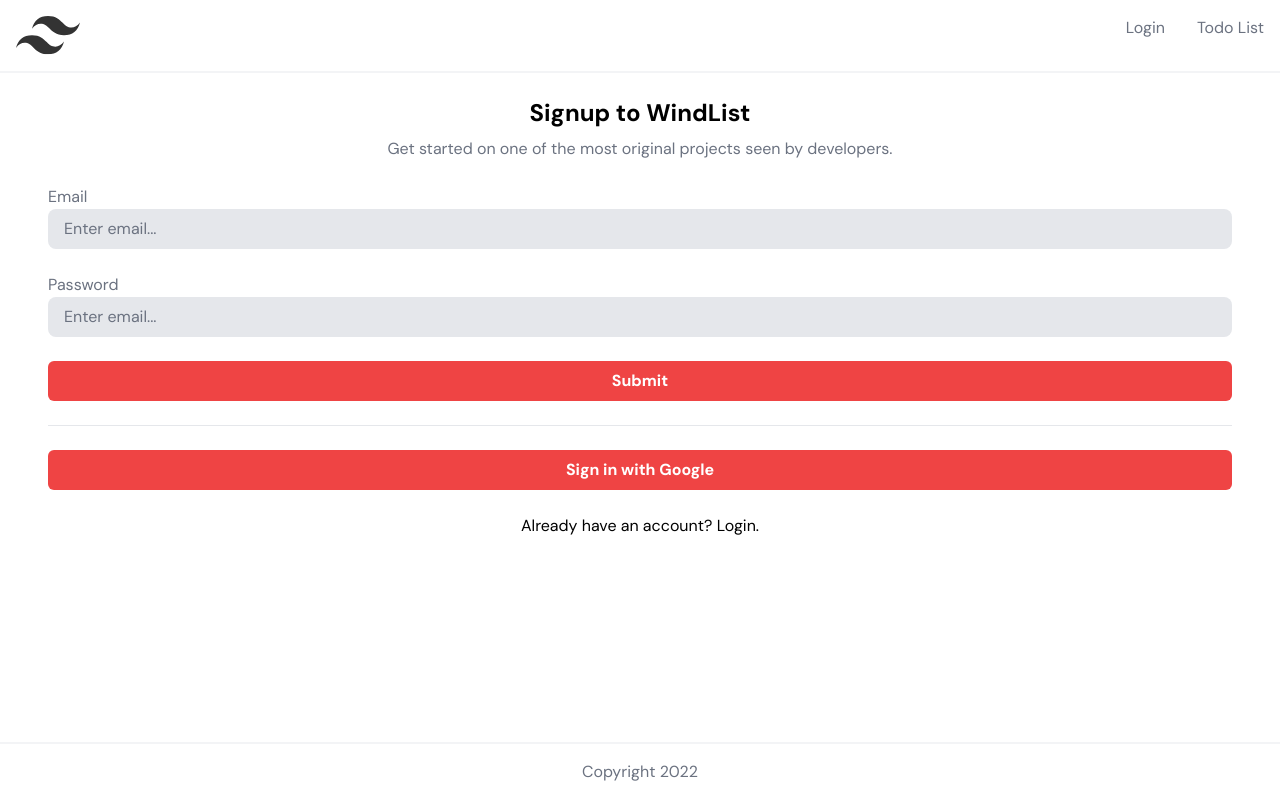
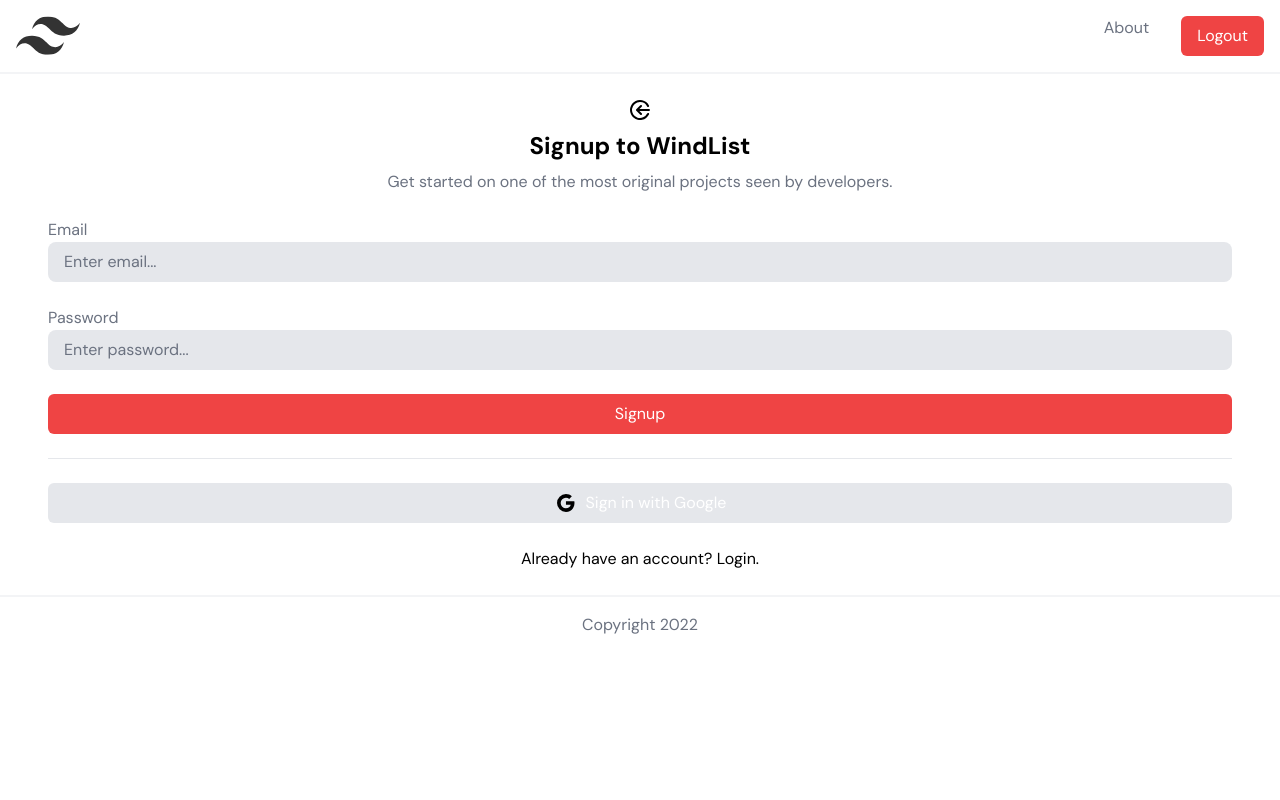
Before and after one commit to takuyadev/windlist-firebase, a React (Create React App) app: page /Login in a window 1280 px wide. Built offline with nearby package versions, Linux system fonts and the light colour scheme; no server answers.

Commit message:
Add authentication and organize modules

```diff
--- a/package.json
+++ b/package.json
@@ -3,6 +3,7 @@
   "version": "0.1.0",
   "private": true,
   "dependencies": {
+    "@iconscout/react-unicons": "^1.1.6",
     "@testing-library/jest-dom": "^5.16.4",
     "@testing-library/react": "^13.3.0",
     "@testing-library/user-event": "^13.5.0",
--- a/src/components/Button.js
+++ /dev/null
@@ -1,20 +0,0 @@
-function Button({ children, handleOnClick, icon, type, width }) {
-  return (
-    <button
-      className={`flex justify-center ease-in duration-100 w-${width} py-2 px-4 rounded-md bg-red-500 text-white font-bold hover:bg-red-900`}
-      onClick={handleOnClick}
-      type={type}
-    >
-        {icon && icon}
-        {children}
-    </button>
-  );
-}
-
-Button.defaultProps = {
-  children: "Default",
-  type: "button",
-  width: "auto"
-};
-
-export default Button;
--- /dev/null
+++ b/src/components/Buttons.js
@@ -0,0 +1,45 @@
+//Adjust any base classes by modifying this const variable
+const baseButtonClass = "flex justify-center gap-2 ease-in duration-100 py-2 px-4 rounded-md text-white border-font-bold"
+
+//Primary Button
+export function PrimaryButton(
+  { children, width, handleOnClick, icon, type }) {
+  return (
+    <button
+      className={`${baseButtonClass} w-${width}text-white bg-red-500 hover:bg-red-900`}
+      onClick={handleOnClick}
+      type={type}
+    >
+      {icon && icon}
+      {children}
+    </button>
+  );
+}
+
+PrimaryButton.defaultProps = {
+  children: "Default",
+  type: "button",
+  width: "auto",
+};
+
+
+// Secondary Button
+export function SecondaryButton(
+  { children, width, handleOnClick, icon, type }) {
+  return (
+    <button
+      className={`${baseButtonClass} w-${width} bg-gray-200 text-gray-900 hover:text-white hover:bg-gray-400`}
+      onClick={handleOnClick}
+      type={type}
+    >
+      {icon && icon}
+      {children}
+    </button>
+  );
+}
+
+SecondaryButton.defaultProps = {
+  children: "Default",
+  type: "button",
+  width: "auto",
+};
--- a/src/components/Footer.js
+++ b/src/components/Footer.js
@@ -1,6 +1,6 @@
 export default function Footer(){
     return (
-        <footer className="fixed bottom-0 w-full border-t-gray-100 border-t-2 text-gray-500 bg-white p-4 text-center ">
+        <footer className=" w-full border-t-gray-100 border-t-2 text-gray-500 bg-white p-4 text-center ">
             <p>Copyright 2022</p>
         </footer>
     )
--- a/src/components/Header.js
+++ b/src/components/Header.js
@@ -1,12 +1,22 @@
 import { Link } from 'react-router-dom'
+import { PrimaryButton } from './Buttons'
+import { submitLogout } from '../modules/HandleUserForm'
+import { getAuth} from "firebase/auth";
+import { AuthState } from '../modules/AuthCheck';
 
 function Header(){
+    const auth = getAuth();
+    AuthState(auth)
     return (
         <header className="sticky flex w-full p-4 justify-between border-b-2 border-b-gray-100 text-gray-500">
             <img className="w-16" src="./images/tailwind_logo.svg"/>
-            <nav className="flex gap-8 ">
-                <Link to="/Login">Login</Link>
-                <Link to="/TodoList">Todo List</Link>
+            <nav className="flex align-center gap-8 ">
+                <Link to="/About">
+                    About
+                </Link>
+                <PrimaryButton handleOnClick={()=>submitLogout(auth)}>
+                    Logout
+                </PrimaryButton>
             </nav>
         </header>
     )
--- /dev/null
+++ b/src/modules/AuthCheck.js
@@ -0,0 +1,13 @@
+import { onAuthStateChanged } from "firebase/auth";
+
+// Authentication logger
+export function AuthState(auth) {
+  onAuthStateChanged(auth, user => {
+    if (user) {
+      const uid = user.id;
+      console.log("Logged In");
+    } else {
+      console.log("Logged out");
+    }
+  });
+}
--- /dev/null
+++ b/src/modules/HandleUserForm.js
@@ -0,0 +1,70 @@
+import { provider } from "../firebase.config.js";
+import {
+  signInWithEmailAndPassword,
+  createUserWithEmailAndPassword,
+  signInWithPopup,
+  GoogleAuthProvider,
+  signOut
+} from "firebase/auth";
+
+export function submitLogin(event, auth, data) {
+  event.preventDefault();
+  signInWithEmailAndPassword(auth, data.email, data.password)
+    .then(userCredential => {
+      const user = userCredential.user;
+      console.log("Logged In!")
+    })
+    .catch(error => {
+      const errorCode = error.code;
+      const errorMessage = error.message;
+      console.log(`Login Error: ${error.message}`)
+    });
+}
+
+export function submitSignup(event, auth, data) {
+  event.preventDefault();
+  createUserWithEmailAndPassword(auth, data.email, data.password)
+    .then(userCredential => {
+      const user = userCredential.user;
+      console.log("Signed up!");
+    })
+    .catch(error => {
+      const errorCode = error.code;
+      const errorMessage = error.message;
+      console.log(`Signup Error: ${errorMessage}`);
+    });
+}
+
+// Handle Login and Signup functions
+export function googleLogin(auth) {
+  signInWithPopup(auth, provider)
+    .then(result => {
+      // This gives you a Google Access Token. You can use it to access the Google API.
+      const credential = GoogleAuthProvider.credentialFromResult(result);
+      const token = credential.accessToken;
+      // The signed-in user info.
+      const user = result.user;
+      // ...
+    })
+    .catch(error => {
+      // Handle Errors here.
+      const errorCode = error.code;
+      const errorMessage = error.message;
+      // The email of the user's account used.
+      const email = error.customData.email;
+      // The AuthCredential type that was used.
+      const credential = GoogleAuthProvider.credentialFromError(error);
+      // ...
+    });
+}
+
+export function submitLogout(auth) {
+  signOut(auth)
+    .then(() => {
+      // Sign-out successful.
+      console.log("Logged out")
+    })
+    .catch(error => {
+      // An error happened.
+    });
+}
--- a/src/routes/TodoList.js
+++ b/src/routes/TodoList.js
@@ -1,18 +1,20 @@
-import ListItem from '../components/ListItem'
-import TextField from '../components/TextField'
-import Button from '../components/Button'
+import { useState } from 'react'
+import ListItem from "../components/ListItem";
+import TextField from "../components/TextField";
+import { PrimaryButton } from "../components/Buttons";
 
-export default function TodoList(){
+export default function TodoList() {
+  const [note, setNote] = useState()
   return (
     <div className="flex flex-col gap-8">
       <form className="flex w-full p-0 gap-4">
-                <TextField />
-                <Button />
+        <TextField placeholder="Add note here..." />
+        <PrimaryButton>Add</PrimaryButton>
       </form>
-            <hr/>
-            <ul className='flex flex-col gap-4'>
+      <hr />
+      <ul className="flex flex-col gap-4">
         <ListItem />
       </ul>
     </div>
-    )
+  );
 }
--- a/src/routes/UserForm.js
+++ b/src/routes/UserForm.js
@@ -1,64 +1,66 @@
 import { useState } from "react";
-import Button from "../components/Button";
+import { UilSignInAlt } from "@iconscout/react-unicons";
+import { PrimaryButton, SecondaryButton } from "../components/Buttons";
 import TextField from "../components/TextField";
-import { database, provider } from '../firebase.config.js'
-import { collection, addDoc } from 'firebase/firestore'
-import {getAuth, signInWithPopup, GoogleAuthProvider} from 'firebase/auth'
+import {
+  getAuth,
+  signInWithEmailAndPassword,
+  createUserWithEmailAndPassword,
+  signInWithPopup,
+  onAuthStateChanged,
+  GoogleAuthProvider,
+  signOut
+} from "firebase/auth";
+
+import { AuthState } from "../modules/AuthCheck";
+import { submitLogin, submitSignup, googleLogin } from "../modules/HandleUserForm";
 
 export default function UserForm({ setLoginData, loginData }) {
-  const [tabs, setTabs] = useState("signup")
+  const [tabs, setTabs] = useState("signup");
+
   const auth = getAuth();
+  AuthState(auth);
+  const GoogleLogo = <img src="./images/google_logo.svg"></img>
 
+  //Set State for form inputs
   function getEmailInput(e) {
-    setLoginData((prevInput) => ({
+    setLoginData(prevInput => ({
       ...prevInput,
-      email: e.target.value,
+      email: e.target.value
     }));
   }
 
   function getPasswordInput(e) {
-    setLoginData((prevInput) => ({
+    setLoginData(prevInput => ({
       ...prevInput,
-      password: e.target.value,
+      password: e.target.value
     }));
   }
 
-  async function submitSignup(e) {
-    e.preventDefault();
-
-    //Get user collection reference, then add object to collection
-    await addDoc(collection(database, "users"), {
-      email: loginData.email,
-      password: loginData.password
-    })
-  }
-
-  function googleLogin(){
-    signInWithPopup(auth, provider)
-      .then((result) => {
-        // This gives you a Google Access Token. You can use it to access the Google API.
-        const credential = GoogleAuthProvider.credentialFromResult(result);
-        const token = credential.accessToken;
-        // The signed-in user info.
-        const user = result.user;
-        // ...
-      }).catch((error) => {
-        // Handle Errors here.
-        const errorCode = error.code;
-        const errorMessage = error.message;
-        // The email of the user's account used.
-        const email = error.customData.email;
-        // The AuthCredential type that was used.
-        const credential = GoogleAuthProvider.credentialFromError(error);
-        // ...
-      });
+  //Swap between Signup and Login Form
+  function switchTabs() {
+    setTabs(prevTab => (prevTab === "signup" ? "login" : "signup"));
   }
 
   return (
-    <form onSubmit={submitSignup} className="flex flex-col gap-6 ">
-      <div>
-        <h1 className="mb-2 text-2xl font-bold text-center ">Signup to WindList</h1>
-        <p className="text-center text-gray-500">Get started on one of the most original projects seen by developers.</p>
+    <form
+      className="flex flex-col gap-6 "
+      onSubmit={
+        tabs === "signup" ?
+        (event) => submitSignup(event, auth, loginData) :
+        (event) => submitLogin(event, auth, loginData)
+      }
+    >
+      <div className="flex flex-col place-items-center text-center">
+        <UilSignInAlt className="mb-2" />
+        <h1 className="mb-2 text-2xl font-bold  ">
+          {tabs === "signup" ? "Signup to WindList" : "Login to WindList"}
+        </h1>
+        <p className="text-center text-gray-500">
+          {tabs === "signup"
+            ? "Get started on one of the most original projects seen by developers."
+            : "Welcome back to the best To-do list of all time."}
+        </p>
       </div>
       <TextField
         label="Email"
@@ -71,12 +73,24 @@ export default function UserForm({ setLoginData, loginData }) {
         handleOnChange={getPasswordInput}
         type="password"
         id="password"
-        placeholder="Enter email..."
+        placeholder="Enter password..."
       />
-      <Button type="submit">Submit</Button>
+      <PrimaryButton type="submit">
+        {tabs === "signup" ? "Signup" : "Login"}
+      </PrimaryButton>
       <hr />
-      <Button handleOnClick={googleLogin}>Sign in with Google</Button>
-      <p className="text-center"> Already have an account? Login. </p>
+      <SecondaryButton
+        handleOnClick={()=>googleLogin(auth)}
+        icon={GoogleLogo}
+      >
+        Sign in with Google
+      </SecondaryButton>
+      <p onClick={switchTabs} className="text-center cursor-pointer">
+        {tabs === "signup" ?
+          "Already have an account? Login." :
+          "Already have an account? Signup."
+        }
+      </p>
     </form>
   );
 }
```
Also changed, not shown: src/App.js (+9 -19 lines), public/images/google_logo.svg (added), src/modules/HandleUserPost.js (added), 1 other file (tests, documents, lock files or other folders). Lines whose indentation alone changed are shown as unchanged.
